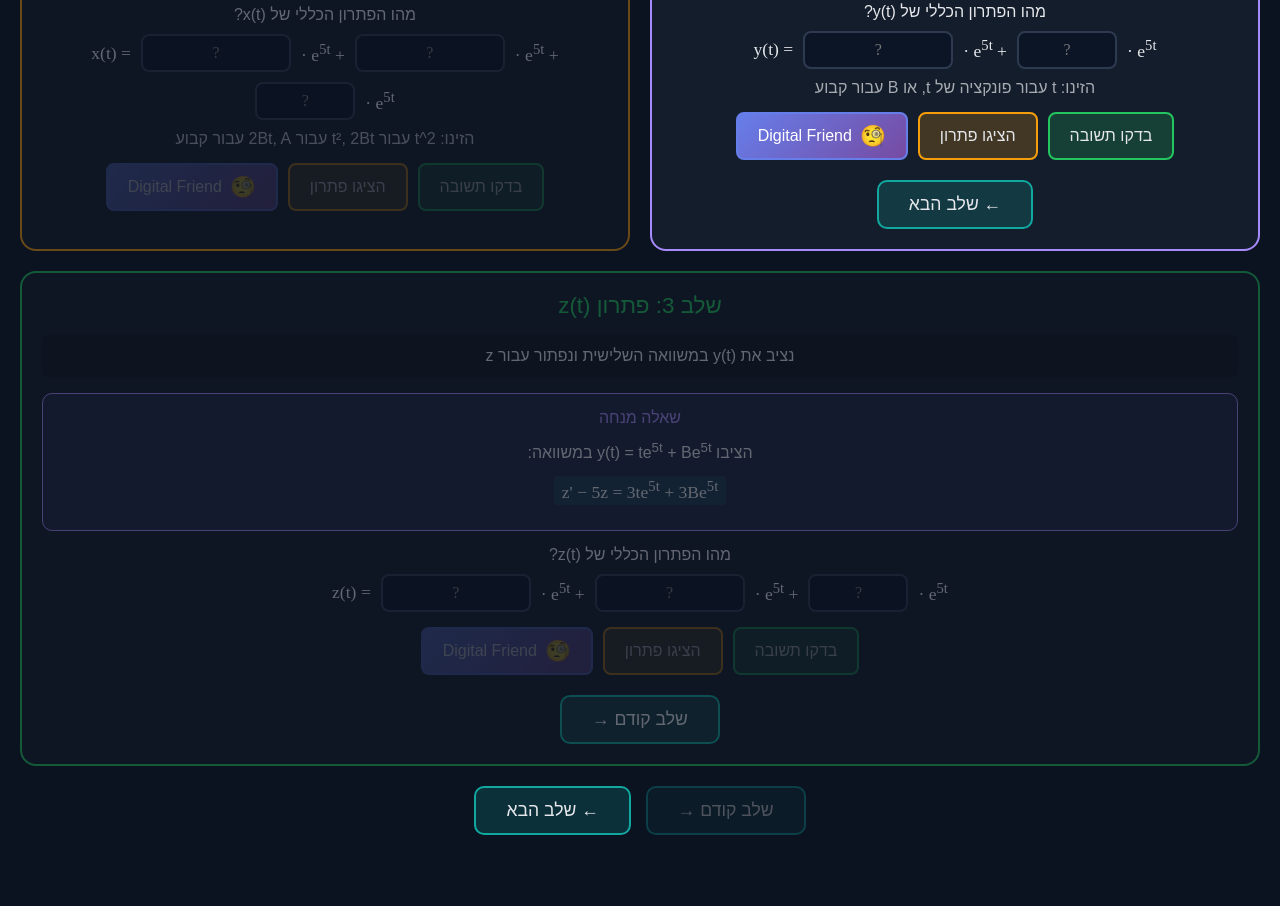
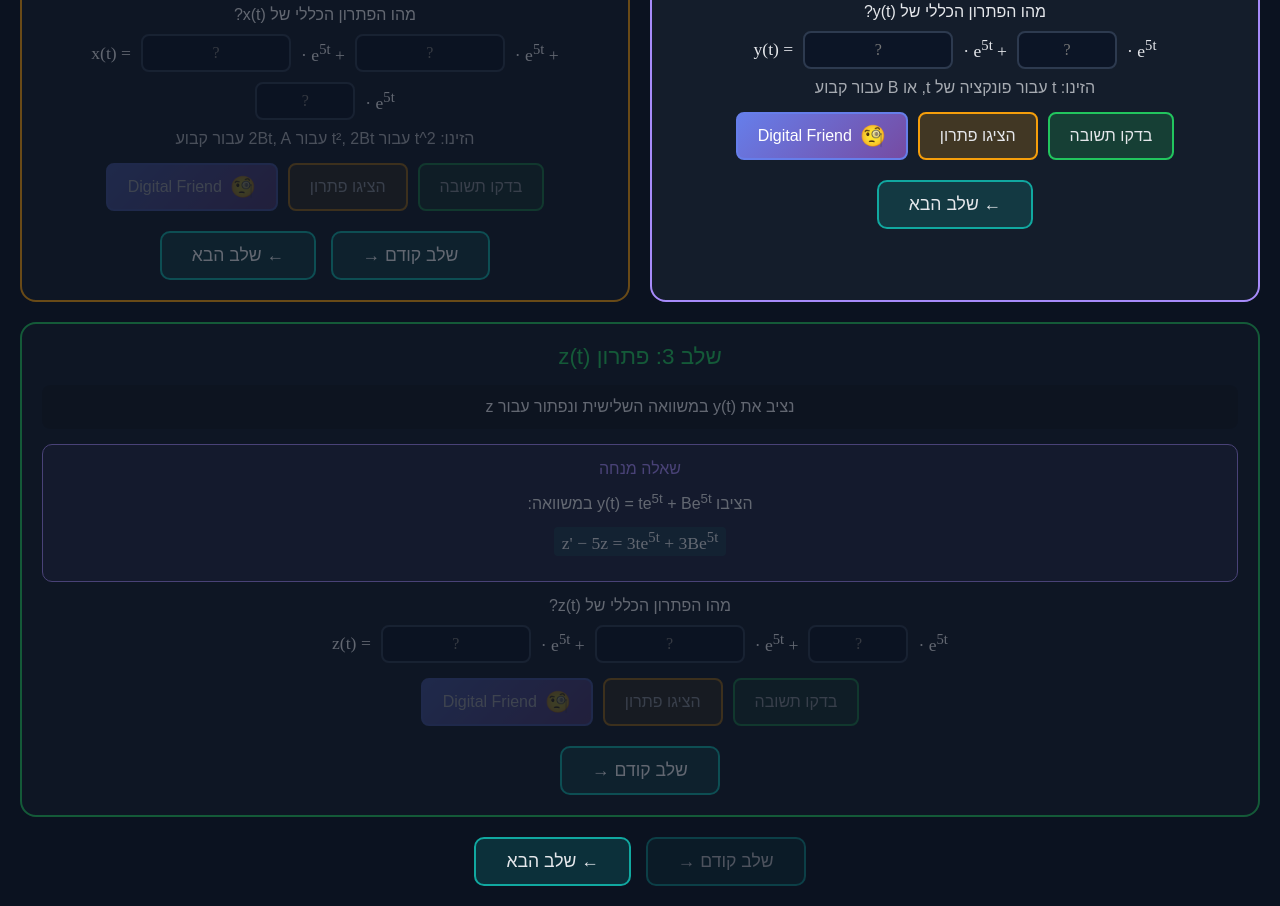
Before and after one commit to shir-openu/mmn-13-Q-4, a website: page index.html in a window 1280 px wide. Shown: the part 889-1795 px from the top of the page. Before the commit the page ends 1744 px from the top, so only its background shows below. Drawn offline with Linux system fonts and the light colour scheme.

Commit message:
Add inline navigation buttons to Step 2

```diff
--- a/index.html
+++ b/index.html
@@ -833,6 +833,12 @@
                     </div>
                 </div>
             </div>
+
+            <!-- Inline navigation for Moodle embedding -->
+            <div class="inline-nav" style="text-align: center; margin-top: 20px;">
+                <button class="nav-btn" onclick="showStep(1)" style="margin-left: 10px;">שלב קודם →</button>
+                <button class="nav-btn" onclick="showStep(3)">← שלב הבא</button>
+            </div>
         </div>
 
         <!-- Step 3: Solve for z(t) -->
```
